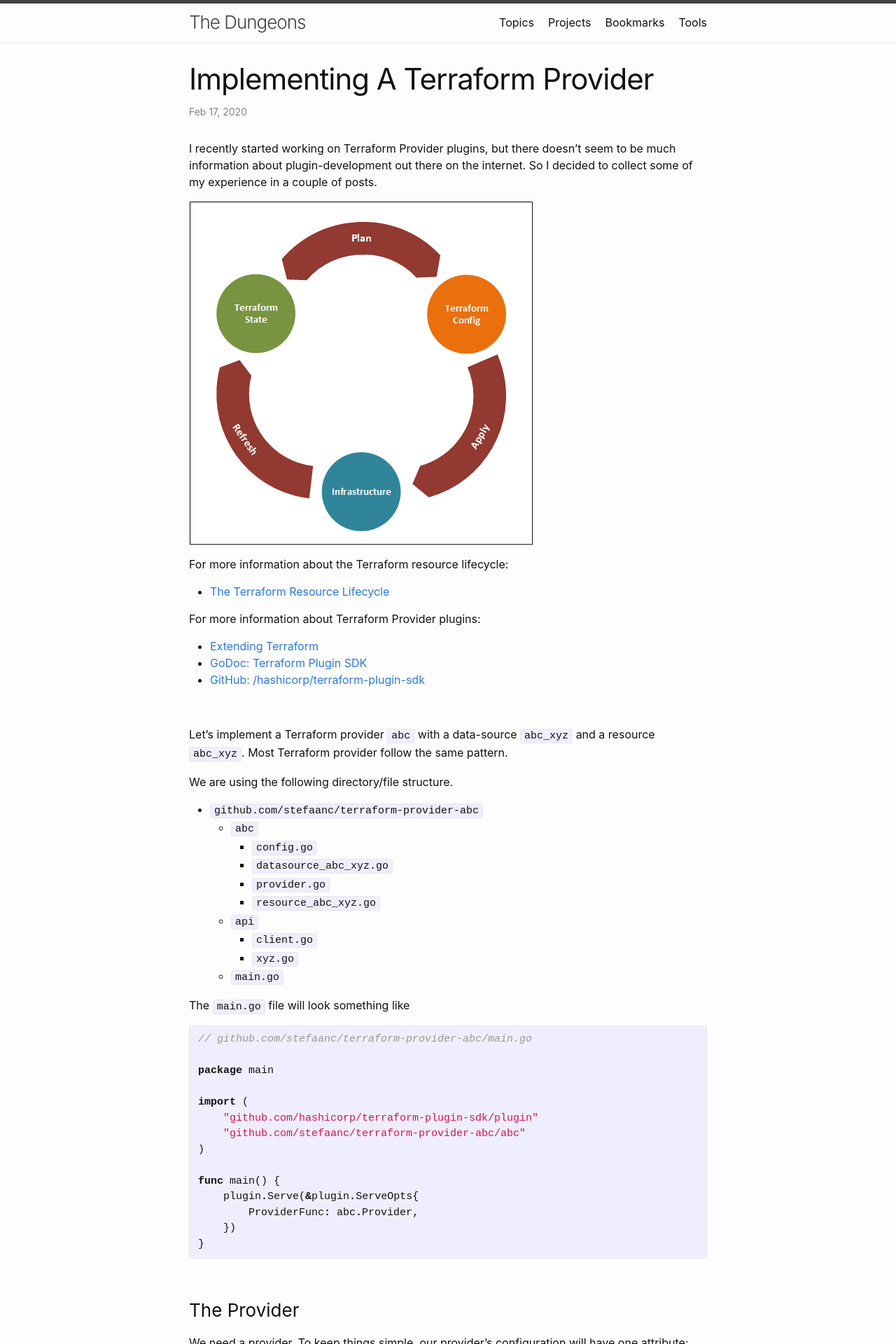
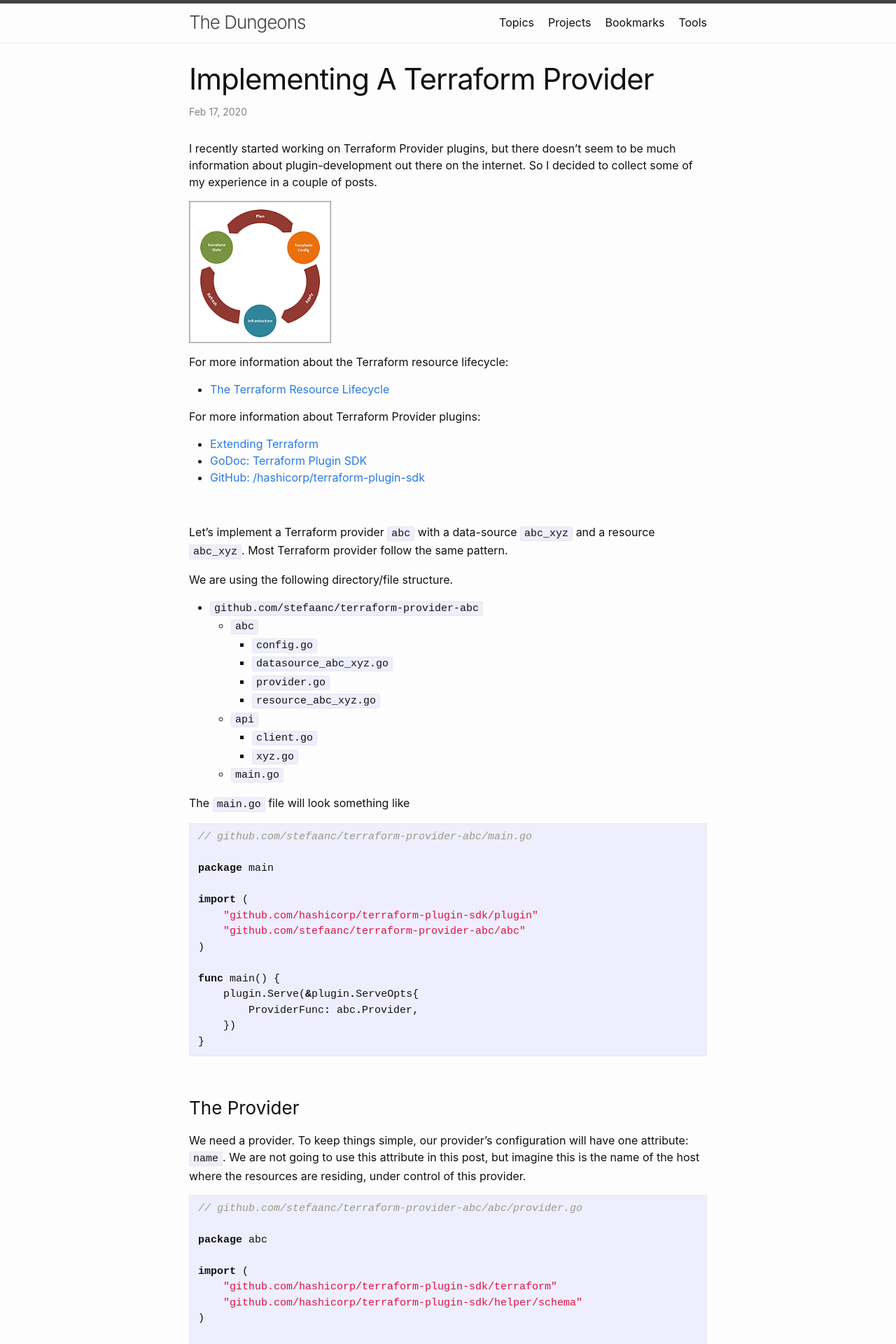
Before and after one commit to stefaanc/stefaanc.github.io, a Jekyll site: the page built from _posts/2020-02-17-implementing-a-terraform-provider.md, in a window 1280 px wide. Shown: the top 1920 px of the page at 70% size. Built offline with Jekyll 4.4.1, drawn with Linux system fonts in a browser that asks for light colours; emoji names are drawn with the system emoji font.

Commit message:
made image smaller

```diff
--- a/_posts/2020-02-17-implementing-a-terraform-provider.md
+++ b/_posts/2020-02-17-implementing-a-terraform-provider.md
@@ -8,7 +8,7 @@
 
 I recently started working on Terraform Provider plugins, but there doesn't seem to be much information about plugin-development out there on the internet.  So I decided to collect some of my experience in a couple of posts.
 
-![refresh-plan-apply.png](/assets/images/refresh-plan-apply.png)
+![refresh-plan-apply.png](/assets/images/refresh-plan-apply-small.png)
 
 For more information about the Terraform resource lifecycle:
 
```
Also changed, not shown: assets/images/refresh-plan-apply-small.png.
